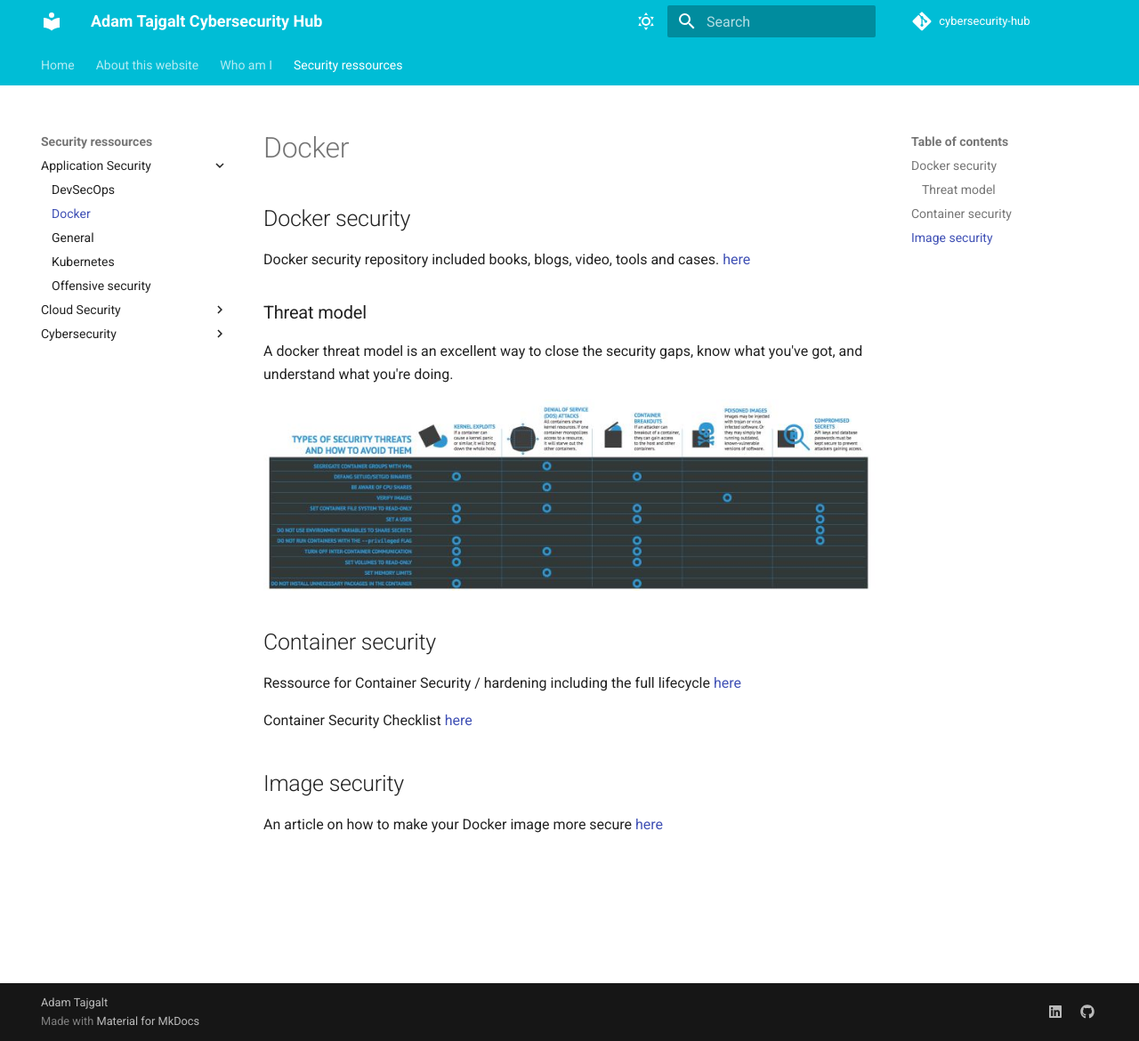
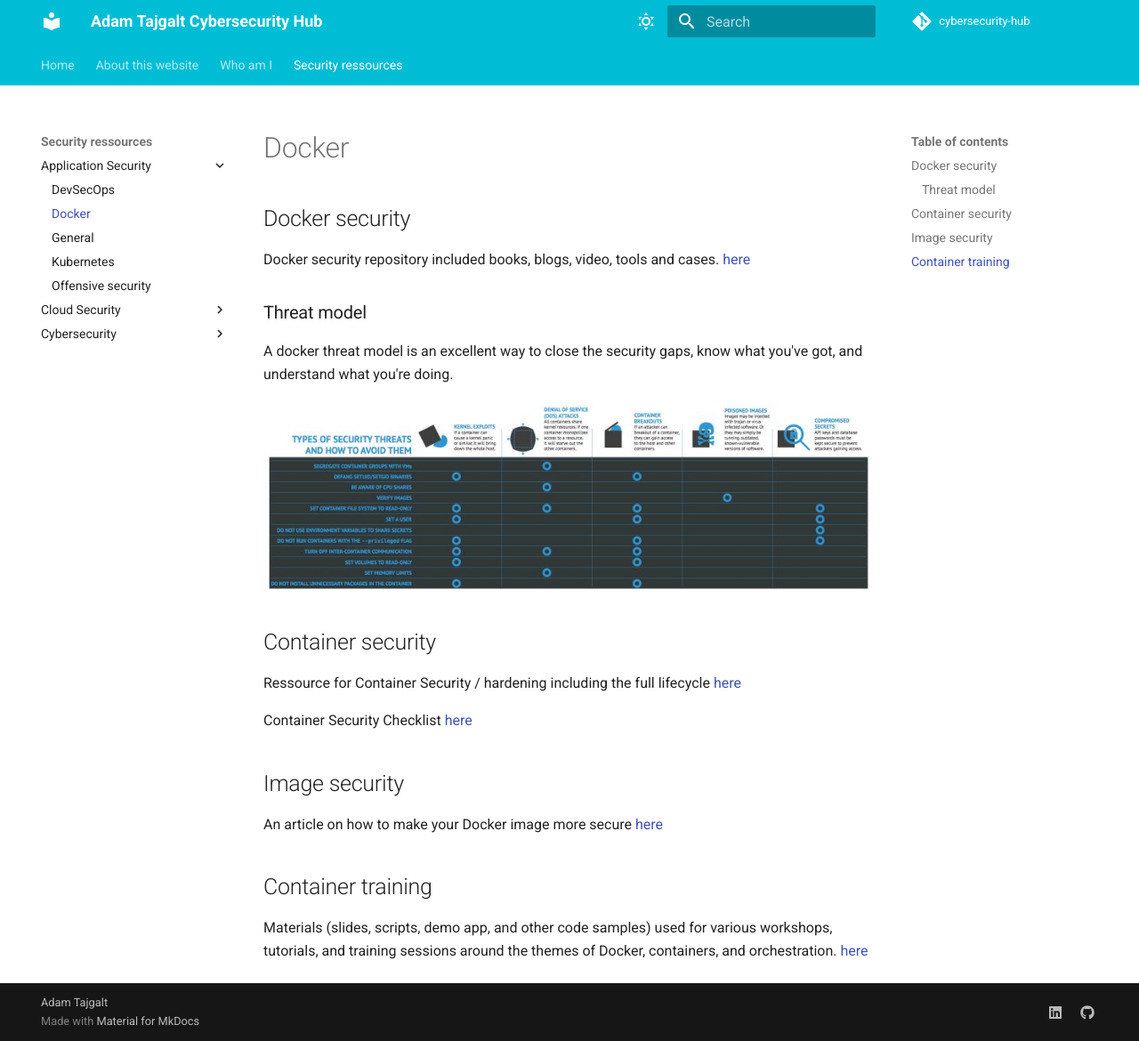
Before and after one commit to adamtaj/cybersecurity-hub, an MkDocs documentation site: the page built from docs/Security ressources/Application Security/Docker.md, in a window 1280 px wide and 1170 px high. Shown: the whole window at 89% size. Built offline with MkDocs 1.6.1 and Material for MkDocs 9.7.7, drawn with Linux system fonts in a browser that asks for light colours; comment, search, counter and statistics services are not loaded.

Commit message:
Add more content

```diff
--- a/docs/Security ressources/Application Security/Docker.md
+++ b/docs/Security ressources/Application Security/Docker.md
@@ -19,3 +19,7 @@ Container Security Checklist [here](https://github.com/krol3/container-security-
 ## Image security
 
 An article on how to make your Docker image more secure [here](https://aws.github.io/aws-eks-best-practices/security/docs/image/)
+
+## Container training
+
+Materials (slides, scripts, demo app, and other code samples) used for various workshops, tutorials, and training sessions around the themes of Docker, containers, and orchestration. [here](https://github.com/jpetazzo/container.training)
```
